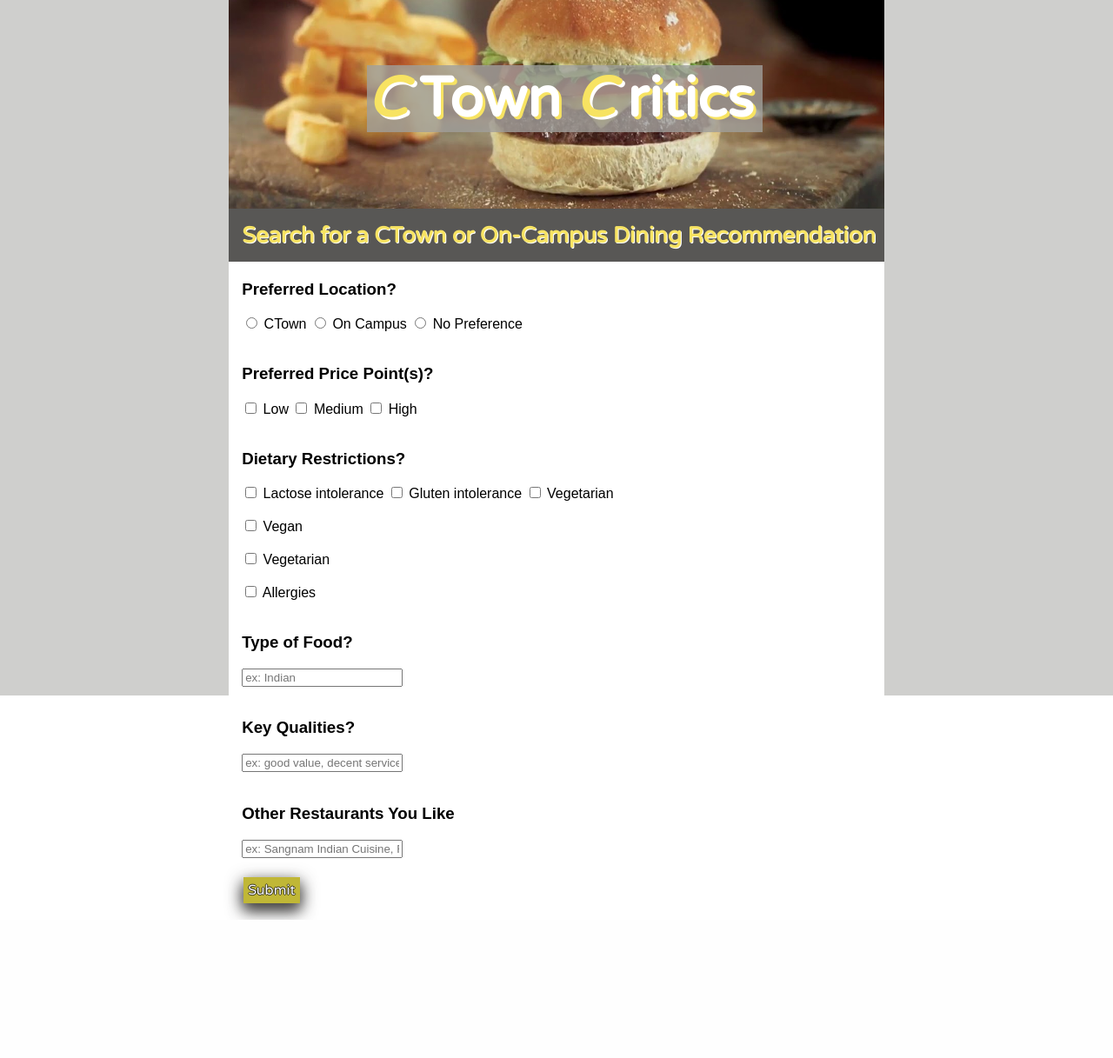
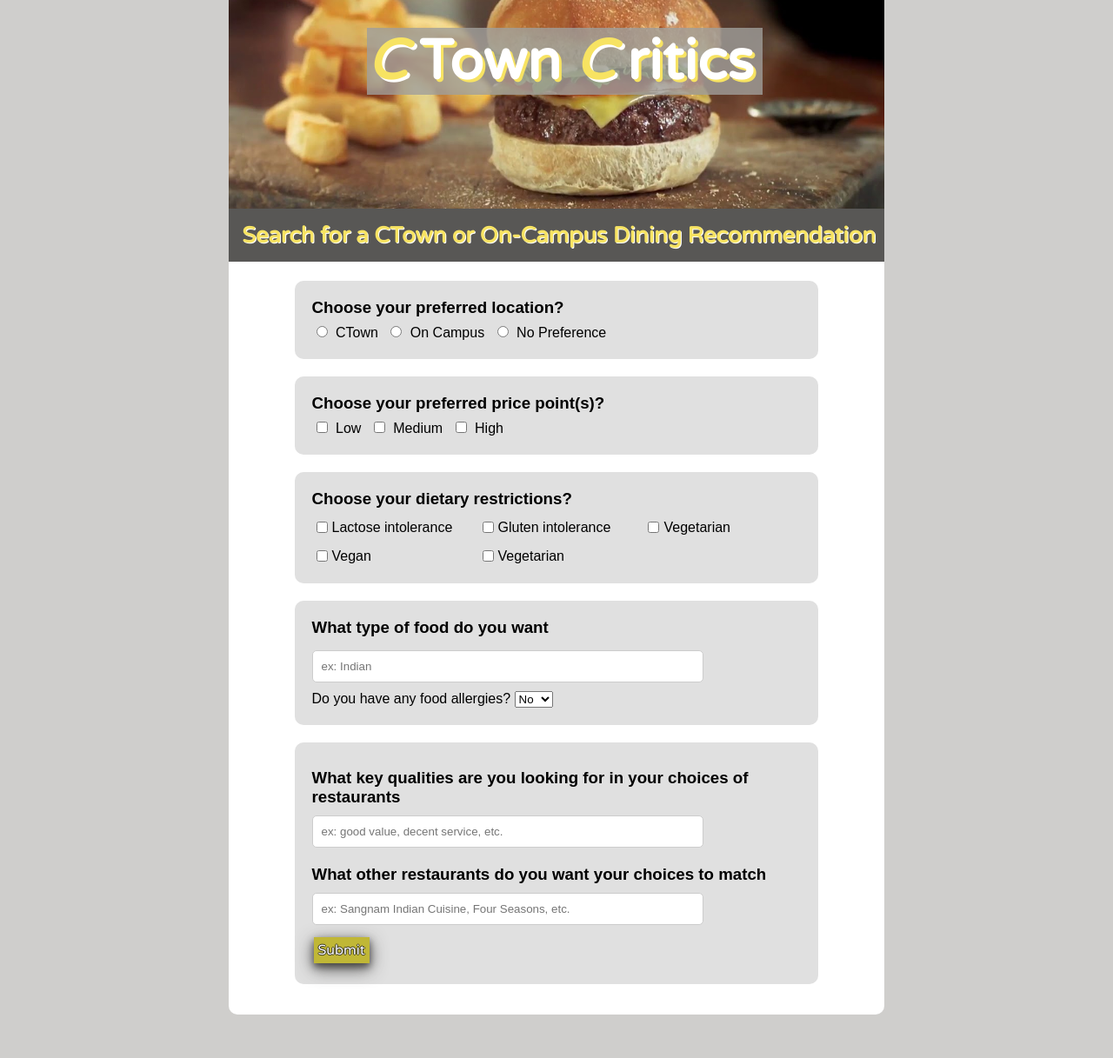
Before and after one commit to nguyen-le-vinh/CtownCritics, a Flask app: page / in a window 1280 px wide. Shown: the whole page at 87% size. Before the commit the page ends 1058 px from the top, so only its background shows below. Run offline with Flask 2, Linux system fonts and the light colour scheme; some libraries are stand-ins or nearby versions.

Commit message:
updated the UI

```diff
--- a/backend/static/script.js
+++ b/backend/static/script.js
@@ -51,6 +51,7 @@ function filterText() {
       .catch((err) => errorMessage())
       .then((data) => {
         if (data.results.length == 0) {
+          h1.textContent = "Result(s)";
           document.getElementById("answer-box")
             .appendChild(`<div class='d-class'>
             <h3 class='restaurant-name'>No results available</h3>
@@ -58,13 +59,22 @@ function filterText() {
         </div>`);
           return;
         }
+
+        const h1Element = document.createElement("h1");
+        h1Element.textContent = "Result(s)";
+        h1Element.classList.add("result");
+        document.getElementById("answer-box").appendChild(h1Element);
+
         data.results.forEach((row) => {
           const tempDiv = document.createElement("div");
+
+
           tempDiv.innerHTML = answerBoxTemplate(
             row.name,
             row.reviews,
             row.rating
           );
+
           document.getElementById("answer-box").appendChild(tempDiv);
         });
       })
@@ -99,3 +109,45 @@ document.getElementById("submission-button").addEventListener("click", (e) => {
     radioButton.checked = false;
   });
 });
+function showAllergyInputs() {
+  var allergySelect = document.getElementById("allergy");
+  var allergyInputs = document.getElementById("allergyInputs");
+  var allergyTextboxes = document.getElementById("allergyTextboxes");
+
+  if (allergySelect.value === "yes") {
+    allergyInputs.style.display = "block";
+    allergyTextboxes.innerHTML = "";
+
+    var numAllergies = document.getElementById("numAllergies").value;
+    for (var i = 0; i < numAllergies; i++) {
+      var input = document.createElement("input");
+      input.type = "text";
+      input.name = "allergy" + (i + 1);
+      input.placeholder = "Enter allergy " + (i + 1);
+      allergyTextboxes.appendChild(input);
+    }
+    let x = document
+      .getElementById("numAllergies")
+      .addEventListener("input", function () {
+        var newNumAllergies = Math.min(5, parseInt(this.value));
+        var currentNumAllergies = allergyTextboxes.children.length;
+
+        if (newNumAllergies > currentNumAllergies) {
+          for (var i = currentNumAllergies; i < newNumAllergies; i++) {
+            var input = document.createElement("input");
+            input.type = "text";
+            input.name = "allergy" + (i + 1);
+            input.placeholder = "Enter allergy " + (i + 1);
+            allergyTextboxes.appendChild(input);
+          }
+        } else if (newNumAllergies < currentNumAllergies) {
+          for (var i = currentNumAllergies - 1; i >= newNumAllergies; i--) {
+            allergyTextboxes.removeChild(allergyTextboxes.children[i]);
+          }
+        }
+      });
+  } else {
+    allergyInputs.style.display = "none";
+    allergyTextboxes.innerHTML = "";
+  }
+}
--- a/backend/static/style.css
+++ b/backend/static/style.css
@@ -1,3 +1,13 @@
+/* desmond's reset code */
+
+* {
+  margin: 0;
+  padding: 0;
+  box-sizing: border-box;
+}
+body {
+  background-color: rgba(160, 159, 155, 0.5);
+}
 .full-body-container {
   position: absolute;
   top: 0;
@@ -10,7 +20,6 @@
   justify-content: start;
   align-items: center;
   flex-direction: column;
-  background-color: rgba(160, 159, 155, 0.5);
 }
 
 #google-c {
@@ -86,6 +95,7 @@
 input[type="radio"],
 input[type="checkbox"] {
   cursor: pointer;
+  margin: 5px;
 }
 
 .episode-title {
@@ -96,7 +106,7 @@ input[type="checkbox"] {
   font-family: "Montserrat", sans-serif;
 }
 
-h1 {
+.title-section h1 {
   color: white;
   background-color: rgba(160, 159, 155, 0.8);
   font-size: 5vw;
@@ -145,17 +155,20 @@ h2 {
 
 .input-form {
   background-color: white;
-  padding-left: 15px;
+  width: 100%;
+  width: 100%;
   padding-top: 2px;
   padding-bottom: 15px;
-  margin-top: 0;
+  margin: 0 0 50px 0;
   font-family: "Arial Rounded MT Bold", Arial, sans-serif;
+  border-bottom-left-radius: 10px;
+  border-bottom-right-radius: 10px;
 }
 
 input[value="Submit"] {
   background-color: #c0b736;
   border: none;
-  box-shadow: 0 8px 16px 0 rgba(59, 58, 56, 0.8),
+  box-shadow: 0 4px 8px 0 rgba(59, 58, 56, 0.8),
     0 6px 20px 0 rgba(59, 58, 56, 0.8);
   color: white;
   text-shadow: -1px 0 rgba(31, 31, 30, 0.8), 0 1px rgba(31, 31, 30, 0.8),
@@ -183,7 +196,7 @@ input[value="Submit"]:hover {
   box-shadow: 0 4px 8px rgba(0, 0, 0, 0.1);
   padding: 20px;
   margin-bottom: 20px;
-  /* width: 80%; */
+
   margin-inline: auto;
 }
 
@@ -216,3 +229,77 @@ input[value="Submit"]:hover {
   color: #f4b400;
   font-style: italic;
 }
+
+.price-container h3,
+.location-container h3,
+.food-container h3 {
+  margin-bottom: 5px;
+}
+
+.price-container label,
+.location-container label {
+  margin-right: 5px;
+}
+#allergyTextboxes input[type="text"],
+.final input[type="text"],
+.food-container input[type="text"] {
+  width: 80%;
+  padding: 10px;
+  margin: 10px 0;
+  border: 1px solid #ccc;
+  border-radius: 5px;
+}
+
+#allergyInputs #numAllergies {
+  padding: 3px;
+}
+.final h3 {
+  margin-top: 10px;
+}
+
+#allergy {
+  cursor: pointer;
+}
+
+#allergyInputs {
+  margin: 20px 0;
+}
+
+#allergyTextboxes input[type="text"] {
+  display: block;
+}
+
+.input-form > div:nth-child(1),
+.input-form > div:nth-child(2),
+.input-form > div:nth-child(3),
+.input-form > div:nth-child(4),
+.input-form > div:nth-child(5) {
+  background-color: #e0e0e0;
+  margin: 20px auto;
+  width: 80%;
+  border-radius: 10px;
+  padding: 20px;
+}
+
+.checkbox-grid {
+  display: grid;
+  grid-template-columns: repeat(3, 1fr);
+  grid-gap: 10px;
+  margin-top: 10px;
+}
+
+.checkbox-grid div {
+  display: flex;
+  align-items: center;
+}
+
+#submission-button {
+  display: block;
+}
+
+.result {
+  text-align: center;
+  color: #4caf50;
+  margin-bottom: 10px;
+  font-style: italic;
+}
--- a/backend/templates/base.html
+++ b/backend/templates/base.html
@@ -2,12 +2,17 @@
 <title>{% block title %}{% endblock %} - Flaskr</title>
 <link rel="preconnect" href="https://fonts.googleapis.com" />
 <link rel="preconnect" href="https://fonts.gstatic.com" crossorigin />
-<link href="https://fonts.googleapis.com/css2?family=Varela+Round&display=swap" rel="stylesheet" />
+<link
+  href="https://fonts.googleapis.com/css2?family=Varela+Round&display=swap"
+  rel="stylesheet"
+/>
 <link rel="stylesheet" href="{{ url_for('static', filename='style.css') }}" />
 <link rel="preconnect" href="https://fonts.googleapis.com" />
 <link rel="preconnect" href="https://fonts.gstatic.com" crossorigin />
-<link href="https://fonts.googleapis.com/css2?family=Kanit&family=Montserrat&family=Open+Sans:wght@500&display=swap"
-  rel="stylesheet" />
+<link
+  href="https://fonts.googleapis.com/css2?family=Kanit&family=Montserrat&family=Open+Sans:wght@500&display=swap"
+  rel="stylesheet"
+/>
 <script src=" {{ url_for('static', filename='script.js') }}" defer></script>
 
 <body>
@@ -21,52 +26,176 @@
             <span class="highlight">C</span>ritic<span class="end">s</span>
           </h1>
           <h2>
-            Search for a CTown or On-Campus Dining Recommendatio<span class="end">n</span>
+            Search for a CTown or On-Campus Dining Recommendatio<span
+              class="end"
+              >n</span
+            >
           </h2>
         </div>
         <div class="input-form">
-          <h3 id="form-header">Preferred Location?</h3>
-          <input type="radio" value="CTown" class="radio-label" name="loc-preference" id="loc-ctown" />
-          <label for="CTown">CTown</label>
-          <input type="radio" class="radio-label" value="On Campus" name="loc-preference" id="loc-campus" />
-          <label for="On Campus">On Campus</label>
-          <input type="radio" value="No Preference" class="radio-label" name="loc-preference" id="loc-none" />
-          <label for="No Preference">No Preference</label><br /><br />
+          <div class="location-container">
+            <h3 id="form-header">Choose your preferred location?</h3>
+            <input
+              type="radio"
+              value="CTown"
+              class="radio-label"
+              name="loc-preference"
+              id="loc-ctown"
+            />
+            <label for="CTown">CTown</label>
+            <input
+              type="radio"
+              class="radio-label"
+              value="On Campus"
+              name="loc-preference"
+              id="loc-campus"
+            />
+            <label for="On Campus">On Campus</label>
+            <input
+              type="radio"
+              value="No Preference"
+              class="radio-label"
+              name="loc-preference"
+              id="loc-none"
+            />
+            <label for="No Preference">No Preference</label>
+          </div>
+          <div class="price-container">
+            <h3 id="form-header">Choose your preferred price point(s)?</h3>
+            <input
+              type="checkbox"
+              value="Low"
+              name="price-preference"
+              id="price-low"
+            />
+            <label for="Low">Low</label>
+            <input
+              type="checkbox"
+              value="Medium"
+              name="price-preference"
+              id="price-med"
+            />
+            <label for="Medium">Medium</label>
+            <input
+              type="checkbox"
+              value="High"
+              name="price-preference"
+              id="price-high"
+            />
+            <label for="High">High</label>
+          </div>
+          <div class="dietary-container">
+            <h3 id="form-header">Choose your dietary restrictions?</h3>
+            <div class="checkbox-grid">
+              <div>
+                <input
+                  type="checkbox"
+                  value="Lactose intolerance"
+                  name="price-preference"
+                  id="lactose"
+                />
 
-          <h3 id="form-header">Preferred Price Point(s)?</h3>
-          <input type="checkbox" value="Low" name="price-preference" id="price-low" />
-          <label for="Low">Low</label>
-          <input type="checkbox" value="Medium" name="price-preference" id="price-med" />
-          <label for="Medium">Medium</label>
-          <input type="checkbox" value="High" name="price-preference" id="price-high" />
-          <label for="High">High</label><br /><br />
+                <label for="Lactose intolerance">Lactose intolerance</label>
+              </div>
+              <div>
+                <input
+                  type="checkbox"
+                  value="Gluten intolerance"
+                  name="price-preference"
+                  id="gluten"
+                />
 
-          <h3 id="form-header">Dietary Restrictions?</h3>
-          <input type="checkbox" value="Lactose intolerance" name="price-preference" id="lactose" />
-          <label for="Lactose intolerance">Lactose intolerance</label>
-          <input type="checkbox" value="Gluten intolerance" name="price-preference" id="gluten" />
-          <label for="Gluten intolerance">Gluten intolerance</label>
-          <input type="checkbox" value="Vegetarian" name="price-preference" id="vegetarian" />
-          <label for="Vegetarian">Vegetarian</label><br /><br />
-          <input type="checkbox" value="Vegan" name="price-preference" id="vegan" />
-          <label for="Vegan">Vegan</label><br /><br />
-          <input type="checkbox" value="Vegetarian" name="price-preference" id="vegetarian" />
-          <label for="Vegetarian">Vegetarian</label><br /><br />
-          <input type="checkbox" value="Allergies" name="price-preference" id="Allergies" />
-          <label for="Allergies">Allergies</label><br /><br />
+                <label for="Gluten intolerance">Gluten intolerance</label>
+              </div>
+              <div>
+                <input
+                  type="checkbox"
+                  value="Vegetarian"
+                  name="price-preference"
+                  id="vegetarian"
+                />
 
-          <h3 id="form-header">Type of Food?</h3>
-          <input type="text" placeholder="ex: Indian" name="food-preference" id="pref-food" /><br /><br />
+                <label for="Vegetarian">Vegetarian</label>
+              </div>
+              <div>
+                <input
+                  type="checkbox"
+                  value="Vegan"
+                  name="price-preference"
+                  id="vegan"
+                />
 
-          <h3 id="form-header">Key Qualities?</h3>
-          <input type="text" placeholder="ex: good value, decent service, etc." name="quality-preference"
-            id="pref-quality" /><br /><br />
+                <label for="Vegan">Vegan</label>
+              </div>
+              <div>
+                <input
+                  type="checkbox"
+                  value="Vegetarian"
+                  name="price-preference"
+                  id="vegetarian"
+                />
 
-          <h3 id="form-header">Other Restaurants You Like </h3>
-          <input type="text" placeholder="ex: Sangnam Indian Cuisine, Four Seasons, etc." name="restaurant-preference"
-            id="pref-restaurant" /><br /><br />
+                <label for="Vegetarian">Vegetarian</label>
+              </div>
+            </div>
+          </div>
+          <div class="food-container">
+            <h3 id="form-header">What type of food do you want</h3>
+            <input
+              type="text"
+              placeholder="ex: Indian"
+              name="food-preference"
+              id="pref-food"
+            />
+            <div class="container">
+              <form id="allergyForm">
+                <label for="allergy">Do you have any food allergies?</label>
+                <select id="allergy" onchange="showAllergyInputs()">
+                  <option value="no">No</option>
+                  <option value="yes">Yes</option>
+                </select>
 
-          <input type="button" value="Submit" id="submission-button" />
+                <div id="allergyInputs" style="display: none">
+                  <label for="numAllergies"
+                    >How many allergies do you have? (Limit: 5)</label
+                  >
+                  <input
+                    type="number"
+                    id="numAllergies"
+                    name="numAllergies"
+                    min="1"
+                    max="5"
+                  />
+                  <div id="allergyTextboxes"></div>
+                </div>
+              </form>
+            </div>
+          </div>
+
+          <div class="final">
+            <h3 id="form-header">
+              What key qualities are you looking for in your choices of
+              restaurants
+            </h3>
+            <input
+              type="text"
+              placeholder="ex: good value, decent service, etc."
+              name="quality-preference"
+              id="pref-quality"
+            />
+
+            <h3 id="form-header">
+              What other restaurants do you want your choices to match
+            </h3>
+            <input
+              type="text"
+              placeholder="ex: Sangnam Indian Cuisine, Four Seasons, etc."
+              name="restaurant-preference"
+              id="pref-restaurant"
+            />
+
+            <input type="button" value="Submit" id="submission-button" />
+          </div>
         </div>
       </div>
     </div>
```
